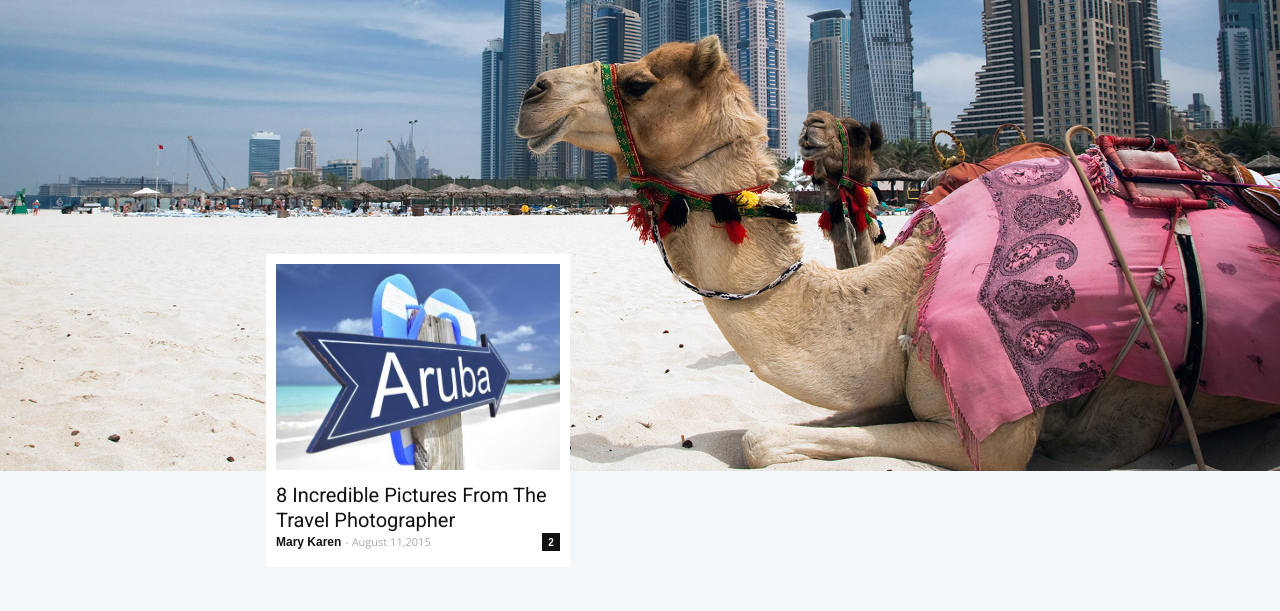
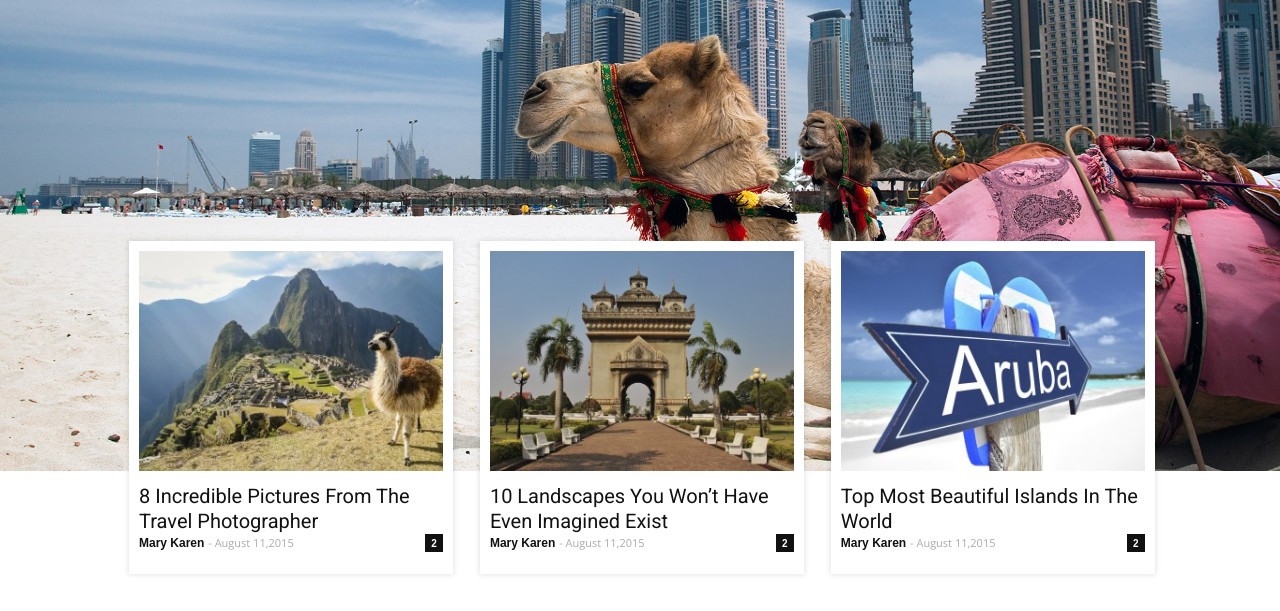
Before and after one commit to ozayakbas/tag-div, a plain HTML site: page index.html in a window 1280 px wide. Shown: the part 141-752 px from the top of the page. Drawn offline with nearby package versions, Linux system fonts and the light colour scheme; a web font is replaced by a local one.

Commit message:
section-first complete

```diff
--- a/assets/style.css
+++ b/assets/style.css
@@ -99,6 +99,9 @@ header .container .search-box button{
 }
 /*Article Start!*/
 /*section  content start!*/
+body{
+	background-color: #fff;
+}
 article .content-bg {
 	background-image: url(img/zoom-17536689-3.jpg);
 	background-repeat: no-repeat;
@@ -108,46 +111,52 @@ article .content-bg {
 	position: relative;
 }
 article .content-bg .container .first-section{
+	position: absolute;
+	bottom:-103px;
+}
+article .content-bg .container .first-section .block-title {
+	background-color: white;
 	width: 304px;
 	height: 313px;
-	background-color: white;
+	box-shadow: 0 0 5px 1px rgba(0, 0, 0, 0.1);
+	display: inline-block;
 	padding: 10px;
-	box-sizing: border-box;
-	display: inline-block;
-	position: absolute;
-	bottom: -96px;
+	margin-left: 23px;
 }
-article .content-bg .container .first-section a img{
+article .content-bg .container .first-section .block-title a img{
 	display: inline-block;
 	width: 100%;
 }
-article .content-bg .container .first-section h3{
+article .content-bg .container .first-section .block-title h3{
 	margin-top: 10px;
 }
-article .content-bg .container .first-section h3 a{
+article .content-bg .container .first-section .block-title h3 a{
 	color: #111;
 	font-size: 20px;
 	font-family: 'Roboto', sans-serif;
 	line-height: 25px;
 }
-article .content-bg .container .first-section .details .user-name {
+article .content-bg .container .first-section .block-title h3 a:hover{
+	color: #4db2ec;
+}
+article .content-bg .container .first-section .block-title .details .user-name {
 	color: #111;
 	font-size: 12px;
 	font-weight: 600;
 }
-article .content-bg .container .first-section .details .post-date{
+article .content-bg .container .first-section .block-title .details .post-date{
 	color: #AAA;
 	font-size: 11px;
 	font-family: 'Open Sans', arial, sans-serif;
 }
-article .content-bg .container .first-section .details .comments{
+article .content-bg .container .first-section .block-title .details .comments{
 	float: right;
 	background: #111;
 	width: 18px;
 	height: 18px;
 	text-align: center;
 }
-article .content-bg .container .first-section .details .comments a{
+article .content-bg .container .first-section .block-title .details .comments a{
 	color: #fff;
 	font-weight: 600;
 	font-size: 10px;
--- a/index.html
+++ b/index.html
@@ -31,6 +31,7 @@
 		<section class="content-bg">
 			<div class="container">
 				<div class="first-section">
+					<div class="block-title">
 						<a href="#"><img src="assets/img/41-324x235.jpg" alt=""></a>
 						<h3><a href="#">8 Incredible Pictures From The Travel Photographer</a></h3>
 						<div class="details">
@@ -39,22 +40,23 @@
 							<span class="comments"><a href="#">2</a></span>
 						</div>
 					</div>
-				<div class="first-section">
+					<div class="block-title">
 						<a href="#"><img src="assets/img/24-324x235.jpg" alt=""></a>
-					<h3><a href="#">8 Incredible Pictures From The Travel Photographer</a></h3>
+						<h3><a href="#">10 Landscapes You Won’t Have Even Imagined Exist</a></h3>
 						<div class="details">
 							<a href="#" class="user-name">Mary Karen</a>
 							<span class="post-date">- August 11,2015</span>
 							<span class="comments"><a href="#">2</a></span>
 						</div>
 					</div>
-				<div class="first-section">
+					<div class="block-title">
 						<a href="#"><img src="assets/img/19-324x235.jpg" alt=""></a>
-					<h3><a href="#">8 Incredible Pictures From The Travel Photographer</a></h3>
+						<h3><a href="#">Top Most Beautiful Islands In The World</a></h3>
 						<div class="details">
 							<a href="#" class="user-name">Mary Karen</a>
 							<span class="post-date">- August 11,2015</span>
 							<span class="comments"><a href="#">2</a></span>
+						</div>
 					</div>
 				</div>
 			</div>
```
Lines whose indentation alone changed are shown as unchanged.
